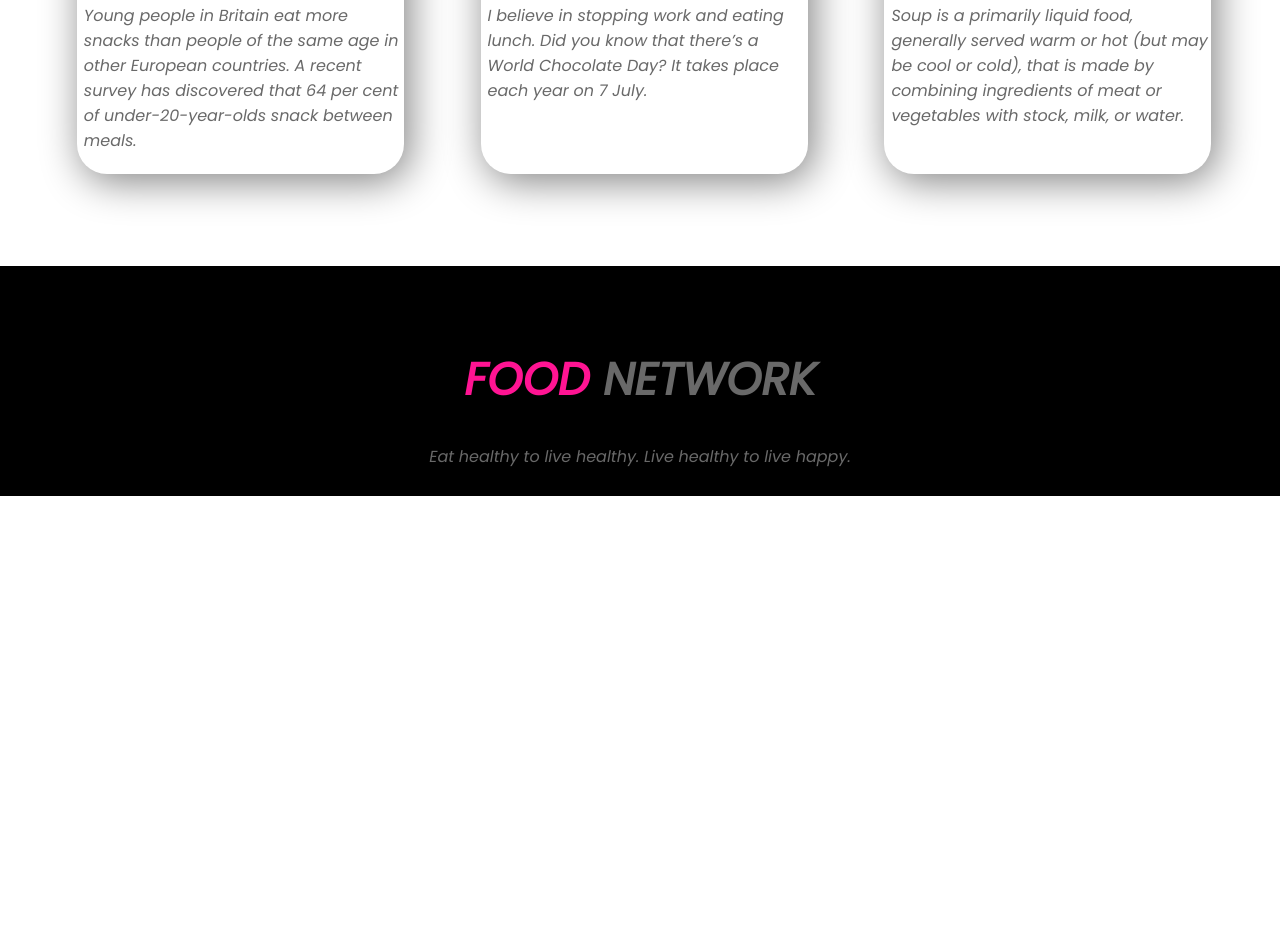
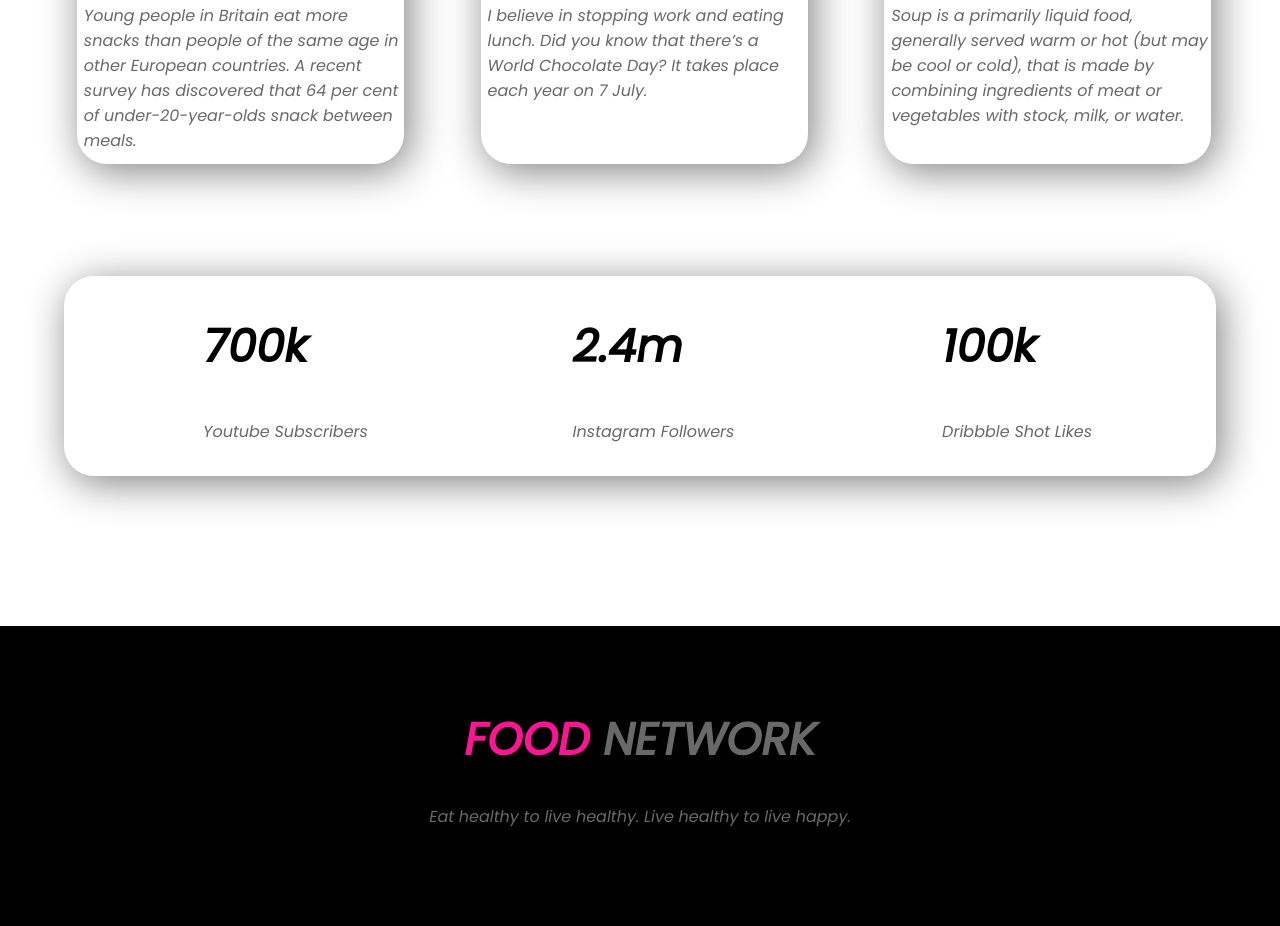
Before and after one commit to jubayerahmedd/food-network, a plain HTML site: page index.html in a window 1280 px wide. Shown: the part 1809-2735 px from the top of the page. Before the commit the page ends 2308 px from the top, so only its background shows below. Drawn offline with Linux system fonts and the light colour scheme.

Commit message:
basic-file

```diff
--- a/index.html
+++ b/index.html
@@ -36,31 +36,42 @@
     </section>
 
     <section class="third">
-
         <div class="third-text">
             <h2>My Recipies</h2>
-            <p>Everyday we eat food in order to give our bodies energy to play, work, and do the things we need to do.to describe where our food comes from, what our food tastes like.Everyday we eat food in order to give our bodies energy to play, work, and do the things we need to do.to describe where our food comes from, what our food tastes like.</p>
+            <p>Everyday we eat food in order to give our bodies energy to play, work, <br> and do the things we need to do.describe where our food comes from, what our food tastes like.<br> we eat food <br></p>
         </div>
-
         <div class="third-box">
             <img src="images/food/Project Cover.jpg" alt="">
             <h3>Snacks</h3>
             <p>Young people in Britain eat more snacks than people of the same age in other European countries. A recent survey has discovered that 64 per cent of under-20-year-olds snack between meals.</p>
         </div>
-
         <div class="third-box">
             <img src="images/food/Project Cover1.jpg" alt="">
             <h3>Lunch</h3>
             <p>I believe in stopping work and eating lunch. Did you know that there’s a World Chocolate Day? It takes place each year on 7 July.</p>
         </div>
-
         <div class="third-box">
             <img src="images/food/Project Cover.png" alt="">
             <h3>Soup</h3>
             <p>Soup is a primarily liquid food, generally served warm or hot (but may be cool or cold), that is made by combining ingredients of meat or vegetables with stock, milk, or water.</p>
         </div>
+    </section>
 
-
+    <section class="fourth">
+        <div class="fourth-extra">
+            <div class="extra-left">
+                <h1>700k</h1>
+                <p>Youtube Subscribers</p>
+            </div>
+            <div class="extra-left">
+                <h1>2.4m</h1>
+                <p>Instagram Followers</p>
+            </div>
+            <div class="extra-left">
+                <h1>100k</h1>
+                <p>Dribbble Shot Likes</p>
+            </div>
+        </div>
     </section>
 
 
--- a/style.css
+++ b/style.css
@@ -83,7 +83,7 @@
     padding-left: 7px;
     padding-top: 10px;
     box-shadow: 5px 7px 40px gray ;
-    height: 95%;
+    height: 93%;
     border-radius: 30px;
 }
 .third-box img{
@@ -91,6 +91,28 @@
     padding-left: 5px;
 }
 
+.fourth{
+    margin-left: 5%;
+    width: 90%;
+    margin-bottom: -300px;
+}
+.fourth-extra{
+    margin-top: 140px;
+    box-shadow: 5px 7px 40px gray;
+    border-radius: 30px;
+    height: 40%;
+
+}
+
+.extra-left{
+    width: 20%;
+    float: left;
+    margin-left: 6%;
+    padding-left: 70px;
+}
+.extra-left h1{
+    color: black;
+}
 
 
 
@@ -104,9 +126,9 @@
     color: deeppink;
 }
 footer{
-    margin-top: 130px;
+    margin-top: px;
     background-color: black;
     text-align: center;
-    height: 180px;
+    height: 250px;
     padding-top: 50px;
 }
```
